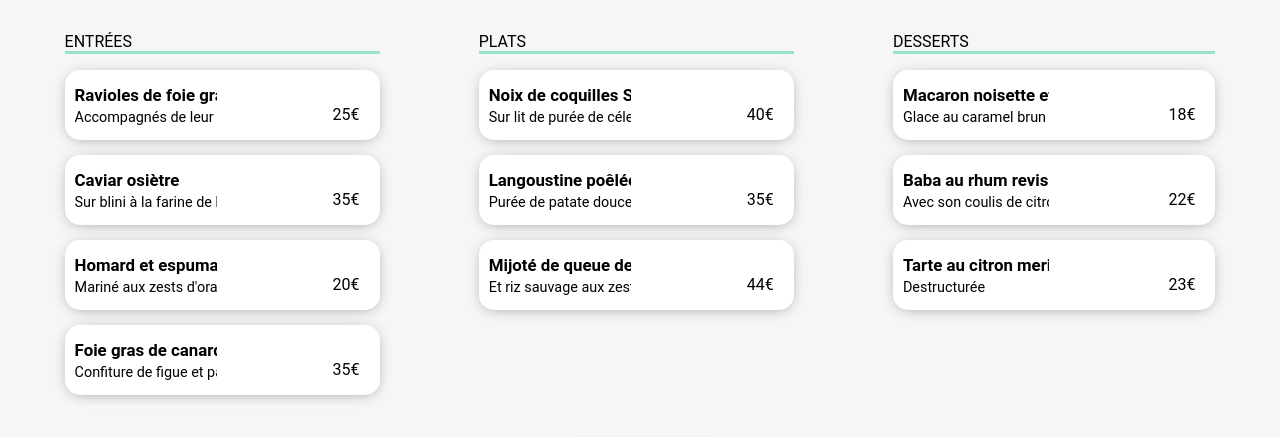
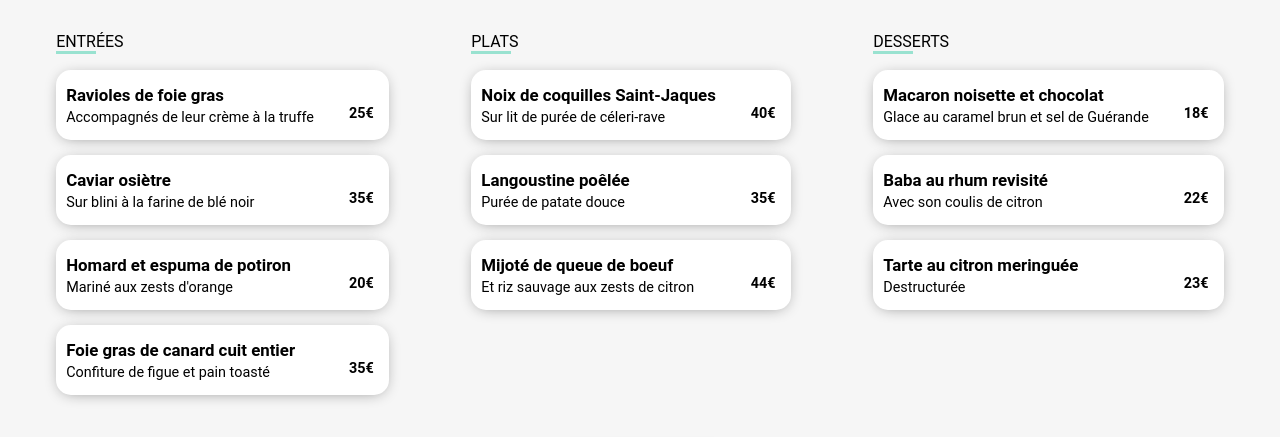
Before and after one commit to Yuldrish/RAVELEAUDimitri_P3_22-09-2021, a website: page page/LaNote.html in a window 1280 px wide. Shown: the part 355-792 px from the top of the page. Drawn offline with nearby package versions, Linux system fonts and the light colour scheme; files that its build step writes are made by us from their sources.

Commit message:
applicatin des animation pour les bloc menu et le check plus modification pour une un application coherente

```diff
--- a/sass/layouts/_main.scss
+++ b/sass/layouts/_main.scss
@@ -227,6 +227,7 @@
   &__container {
     height: 100%;
     &__title {
+      width: 40px;
       font-weight: unset;
       font-size: 1em;
       border-bottom: $tertiary-color solid 3px;
@@ -245,33 +246,39 @@
         @include box-shadow;
         overflow: hidden;
         cursor: pointer;
-        animation: dish__bloc 750ms cubic-bezier(0,.57,0.87,1) both;
-        transform-origin: left;
+        animation: dish__bloc 950ms cubic-bezier(0.73,0,0.36,1) both;
+        transform-origin: bottom;
+        &:hover > &__check {
+          animation: check__bloc 550ms both;
+        }
+        &:hover i {
+          animation: check__rotation 450ms both;
+        }
         &--2 {
-          animation-delay: 75ms;
+          animation-delay: 200ms;
         }
         &--3 {
-          animation-delay: 125ms;
+          animation-delay: 300ms;
         }
         &--4 {
-          animation-delay: 175ms;
+          animation-delay: 400ms;
         }
         &__name {
-          padding: 15px 0px 13px 10px;
+          padding: 15px 15px 13px 10px;
           width: 100%;
           font-size: 0.9em;
           line-height: 1.5em;
           @include ellipse;
-          & h3, p {
+            & h3, p {
             margin: unset;
+            @include ellipse;
           }
         }
         &__price {
-          display: flex;
-          width: 100%;
-          justify-content: flex-end;
-          align-items: flex-end;
-          padding-right: 20px;
+          font-weight: bold;
+          font-size: 0.9em;
+          padding: 20px;
+          width: 20px;
         }
         &__check {
           width: 0px;
@@ -281,7 +288,10 @@
           font-size: 1.4em;
           transform: scaleX(0);
           transform-origin: right;
+          flex-shrink: 0;
+
         }
+
       }
     }
     @media only screen and (min-width: 1024px) {
```
